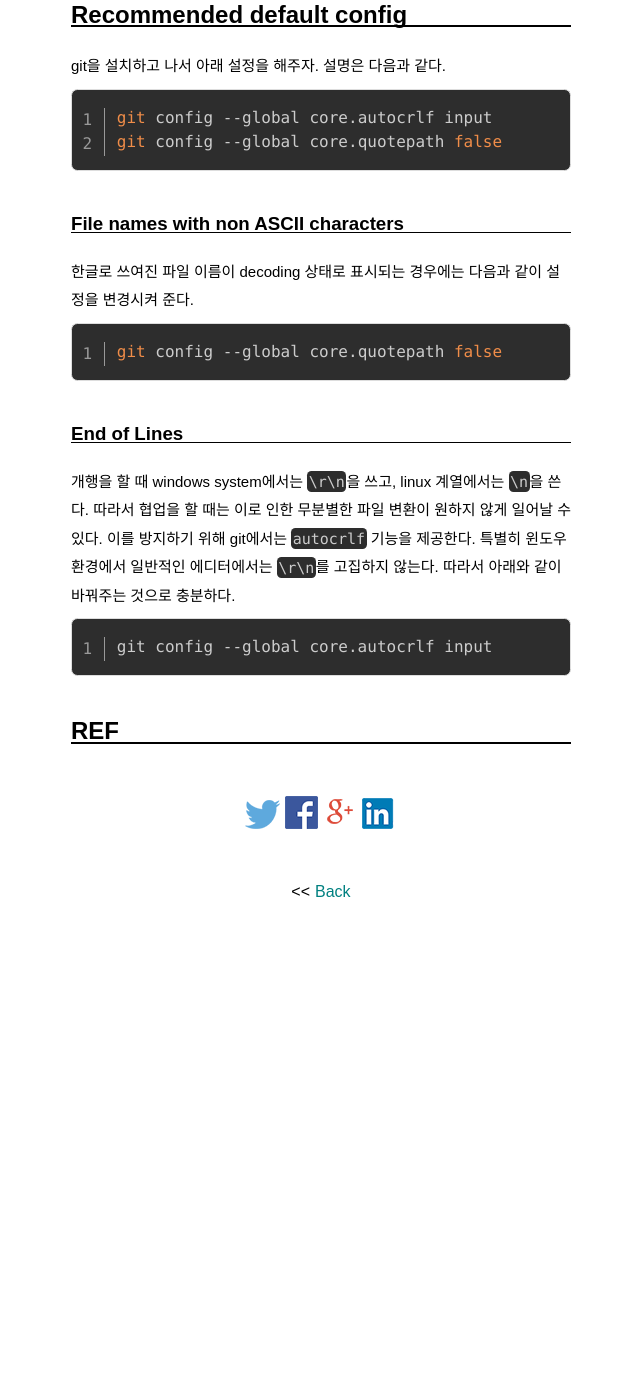
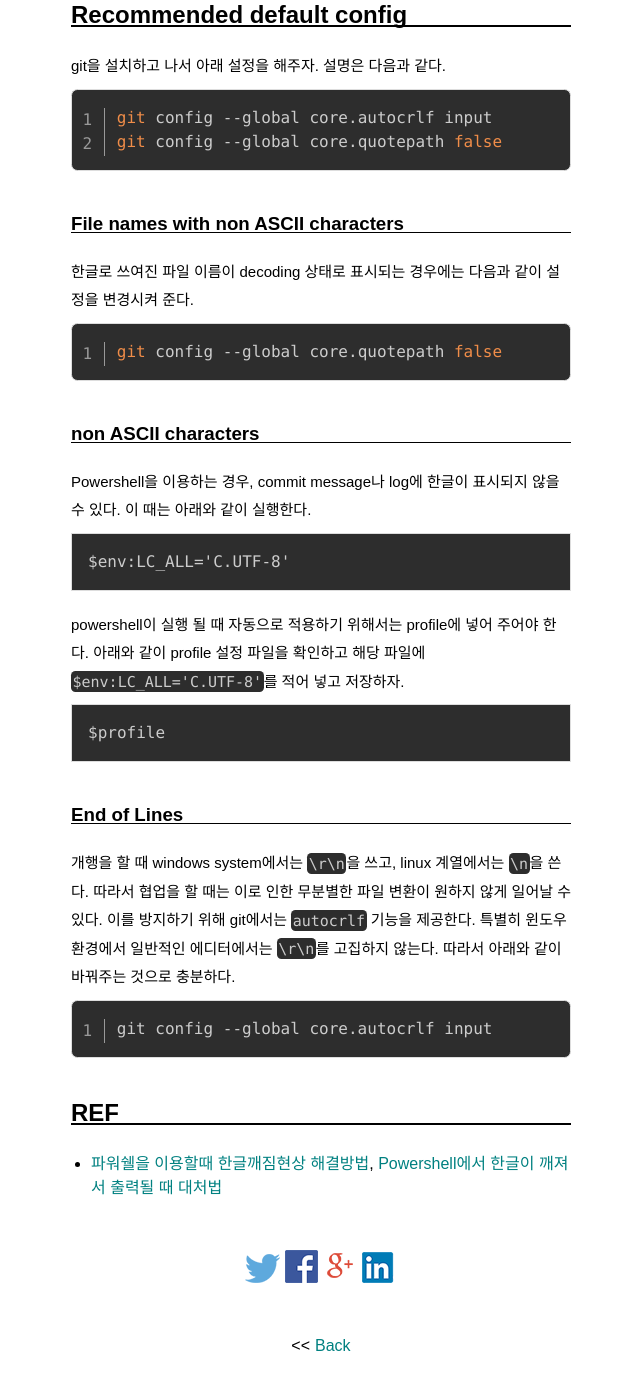
Before and after one commit to pinedance/blog, a Jekyll site: the page built from _posts/updates/2019-05-28-Git-Cookbook.md, in a window 1280 px wide and 1400 px high, scrolled down 1155 px. Shown: the top 1390 px of the window, without its empty margins (319-959 px from the left). Built offline with Jekyll 4.4.1, drawn with Linux system fonts in a browser that asks for light colours; some web fonts are replaced; comment, search, counter and statistics services are not loaded; before the commit the page ends 2101 px from its top, so only the background shows below that.

Commit message:
Update 2019-05-28-Git-Cookbook.md

````diff
--- a/_posts/updates/2019-05-28-Git-Cookbook.md
+++ b/_posts/updates/2019-05-28-Git-Cookbook.md
@@ -44,6 +44,20 @@ git config --global core.quotepath false
 git config --global core.quotepath false
 ```
 
+### non ASCII characters
+
+Powershell을 이용하는 경우, commit message나 log에 한글이 표시되지 않을 수 있다. 이 때는 아래와 같이 실행한다.
+
+```cmd
+$env:LC_ALL='C.UTF-8'
+```
+
+powershell이 실행 될 때 자동으로 적용하기 위해서는 profile에 넣어 주어야 한다. 아래와 같이 profile 설정 파일을 확인하고 해당 파일에 `$env:LC_ALL='C.UTF-8'`를 적어 넣고 저장하자.
+
+```cmd
+$profile
+```
+
 ### End of Lines
 
 개행을 할 때 windows system에서는 `\r\n`을 쓰고, linux 계열에서는 `\n`을 쓴다. 따라서 협업을 할 때는 이로 인한 무분별한 파일 변환이 원하지 않게 일어날 수 있다. 이를 방지하기 위해 git에서는 `autocrlf` 기능을 제공한다. 특별히 윈도우 환경에서 일반적인 에디터에서는 `\r\n`를 고집하지 않는다. 따라서 아래와 같이 바꿔주는 것으로 충분하다.
@@ -55,3 +69,5 @@ git config --global core.autocrlf input
 
 
 ## REF
+
+* [파워쉘을 이용할때 한글깨짐현상 해결방법](https://holjjack.tistory.com/144), [Powershell에서 한글이 깨져서 출력될 때 대처법](https://evandde.github.io/post/200227-git-powershell-ko-err/)
````
